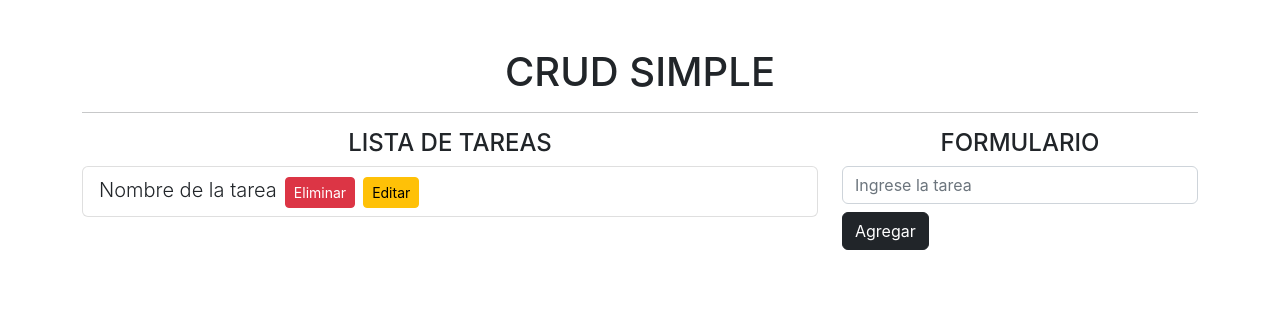
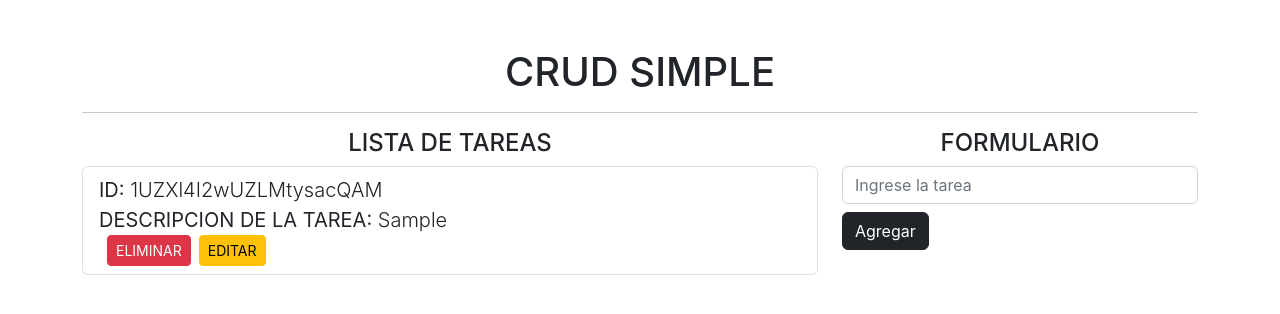
Before and after one commit to Jefh15/react-crud-hooks-practica, a React (Create React App) app: page / in a window 1280 px wide. Both pictures are taken after typing "Sample" into the empty fields and a click on the button "Agregar". Shown: the top 314 px of the page. Built offline with nearby package versions, Linux system fonts and the light colour scheme.

Commit message:
uso estado de mis tareas llamado Tareas y uso un map para poder pintar y recorrer mi lista de tareas

```diff
--- a/src/App.jsx
+++ b/src/App.jsx
@@ -50,11 +50,21 @@ function App() {
           </h4>
           {/* UNA LISTA */}
           <ul className="list-group">
-            <li className="list-group-item">
-              <span className="lead">Nombre de la tarea</span>
-              <button className="btn btn-danger btn-sm float-right mx-2">Eliminar</button>
-              <button className="btn btn-warning btn-sm float-right">Editar</button>
-            </li>
+            {/* voy a recorrer mi array de tareas para poder pintarlo */}
+            {
+              tareas.map((item, index) => (
+                <li
+                  className="list-group-item"
+                  // coloco el key de mi tarea
+                  key={item.id}
+                >
+                  <span className="lead"><b>ID:</b> {item.id}<br /></span>
+                  <span className="lead"><b>DESCRIPCION DE LA TAREA:</b> {item.nombreTarea}<br /></span>
+                  <button className="btn btn-danger btn-sm float-right mx-2">ELIMINAR</button>
+                  <button className="btn btn-warning btn-sm float-right">EDITAR</button>
+                </li>
+              ))
+            }
           </ul>
         </div>
         {/* columna de 4 espacios */}
```
